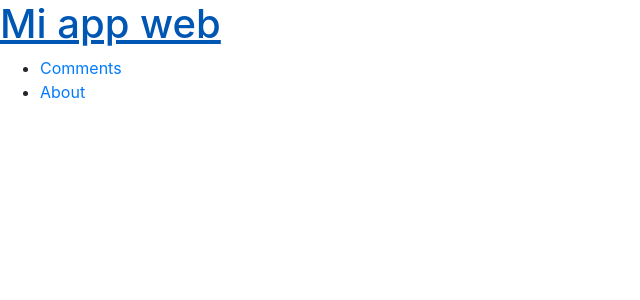
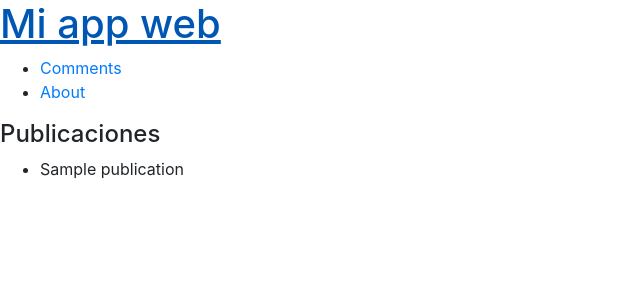
Before and after one commit to diego1510vgdt/helloworld, a Django app: page / in a window 1280 px wide. Shown: the top 300 px of the page, without its empty margins (0-640 px from the left). Run offline with Django 3.2, Linux system fonts and the light colour scheme; tables that the repository leaves empty hold one stand-in row (values such as "Sample post"); some libraries are stand-ins or nearby versions.

Commit message:
Especificación de clase en la que se generó el método get para poder mostrar las publicaciones en forma de lista usando las llaves y sintáxis de Django usando el ORM

```diff
--- a/helloworld_project/pages/templates/index.html
+++ b/helloworld_project/pages/templates/index.html
@@ -20,7 +20,16 @@
             </li>
         </ul>
     </div>
-
+    <div>
+        <h4>
+            Publicaciones
+        </h4>
+        {% for pub in publicaciones %}
+            <ul>
+                <li>{{pub}}</li>
+            </ul>
+        {% endfor %}
+    </div>
     <script src="https://code.jquery.com/jquery-3.3.1.slim.min.js" integrity="sha384-q8i/X+965DzO0rT7abK41JStQIAqVgRVzpbzo5smXKp4YfRvH+8abtTE1Pi6jizo" crossorigin="anonymous"></script>
     <script src="https://cdnjs.cloudflare.com/ajax/libs/popper.js/1.14.3/umd/popper.min.js" integrity="sha384-ZMP7rVo3mIykV+2+9J3UJ46jBk0WLaUAdn689aCwoqbBJiSnjAK/l8WvCWPIPm49" crossorigin="anonymous"></script>
     <script src="https://stackpath.bootstrapcdn.com/bootstrap/4.1.3/js/bootstrap.min.js" integrity="sha384-ChfqqxuZUCnJSK3+MXmPNIyE6ZbWh2IMqE241rYiqJxyMiZ6OW/JmZQ5stwEULTy" crossorigin="anonymous"></script>
--- a/helloworld_project/pages/urls.py
+++ b/helloworld_project/pages/urls.py
@@ -1,9 +1,8 @@
 from django.urls import path
 
-from .views import homePageView
-from comments.views import commentsView
-from about.views import aboutView
+from .views import *
 
 urlpatterns = [
-    path('', homePageView, name="home")
+    #path('', homePageView, name="home")
+    path('', home.as_view(), name = "home")
 ]
--- a/helloworld_project/pages/views.py
+++ b/helloworld_project/pages/views.py
@@ -1,7 +1,19 @@
 from django.shortcuts import render
 from django.http import HttpResponse
+from django.views import View
+from .models import Publication, Autor, Comment
 
 # Create your views here.
 
-def homePageView(request):
-    return render (request, 'index.html', {})
+#def homePageView(request):
+#    return render (request, 'index.html', {})
+
+class home(View):
+    def get(self, request):
+        publicaciones = Publication.objects.all()
+
+        for pub in publicaciones:
+            print(pub)
+
+        context = {'publicaciones': publicaciones}
+        return render(request, 'index.html', context)
```
